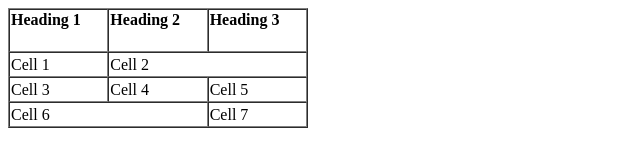
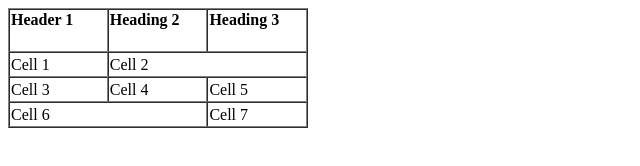
Before and after one commit to rshaw1998/isac-1p02-2019-2, a plain HTML site: page Lec2/Challange3.html in a window 1280 px wide. Shown: the full height of the page, 0-640 px from the left. Drawn offline with Linux system fonts and the light colour scheme.

Commit message:
Lab 2 Final Submit

```diff
--- a/Lec2/Challange3.html
+++ b/Lec2/Challange3.html
@@ -4,7 +4,7 @@
   <body>
     <table width="300" height="100" border="1" cellspacing="0">
       <tr>
-        <td width="100" height="25"><h4>Heading 1</h4></td>
+        <td width="100" height="25"><h4>Header 1</h4></td>
         <td width="100" height="25"><h4>Heading 2</h4></td>
         <td width="100" height="25"><h4>Heading 3</h4></td>
       </tr>
```
Also changed, not shown: 2 other files.
